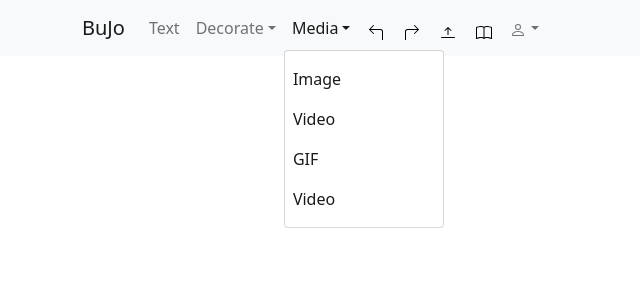
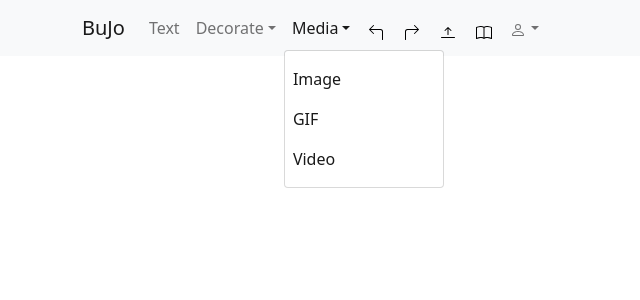
Before and after one commit to janhvikulkarni/JoBu, a React (Create React App) app in the folder bujo/: page / in a window 1280 px wide. Both pictures are taken after a click on the button "Media". Shown: the top 300 px of the page, without its empty margins (0-640 px from the left). Built offline with nearby package versions, Linux system fonts and the light colour scheme.

Commit message:
video coming soon

```diff
--- a/bujo/src/App.js
+++ b/bujo/src/App.js
@@ -121,13 +121,12 @@ function App() {
                   <Modal open={isOpen} onClose={() => setIsOpen(false)}>
                   <input type="file" accept="image/*"onChange={handleChange} />
                   </Modal>
+                  <Nav.Link onClick={() => setIsOpen(true)}>GIF</Nav.Link>
                   <Nav.Link onClick={() => setAlert(true)}>Video</Nav.Link>
-                  <Nav.Link onClick={() => setIsOpen(true)}>GIF</Nav.Link>
-                  <Nav.Link onClick={() => setIsOpen(true)}>Video</Nav.Link>
               </NavDropdown>
               <button onClick={() => setAlert(true)}><Icon.Arrow90degLeft class="nav-bar-btn"/></button>
               <Alert open={isAlert} onClose={() => setAlert(false)}>
-                <h1>Coming soon in Version 2.0</h1>
+                <h1>Coming soon in Version 2.0!</h1>
                 </Alert>
               <button onClick={() => setAlert(true)}><Icon.Arrow90degRight class="nav-bar-btn"/></button>
               <button onClick={() => setAlert(true)}><Icon.ArrowBarUp class="nav-bar-btn"/></button>
```
